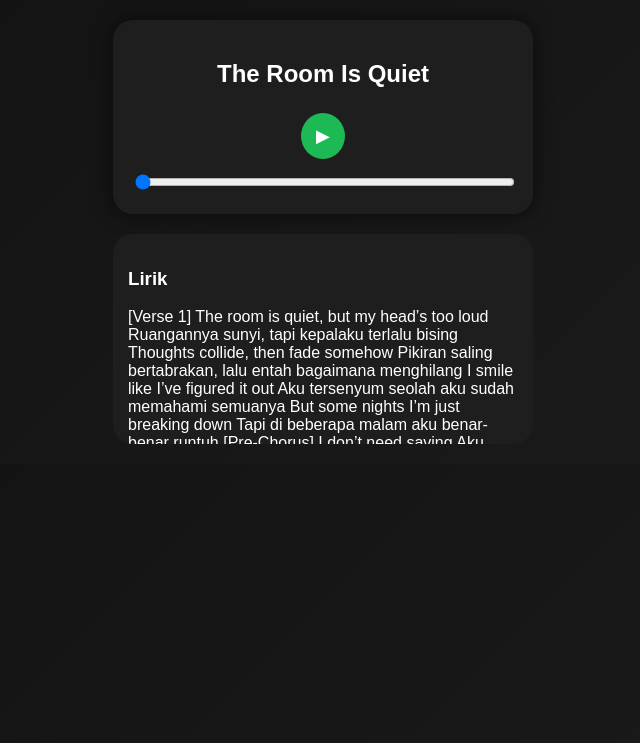
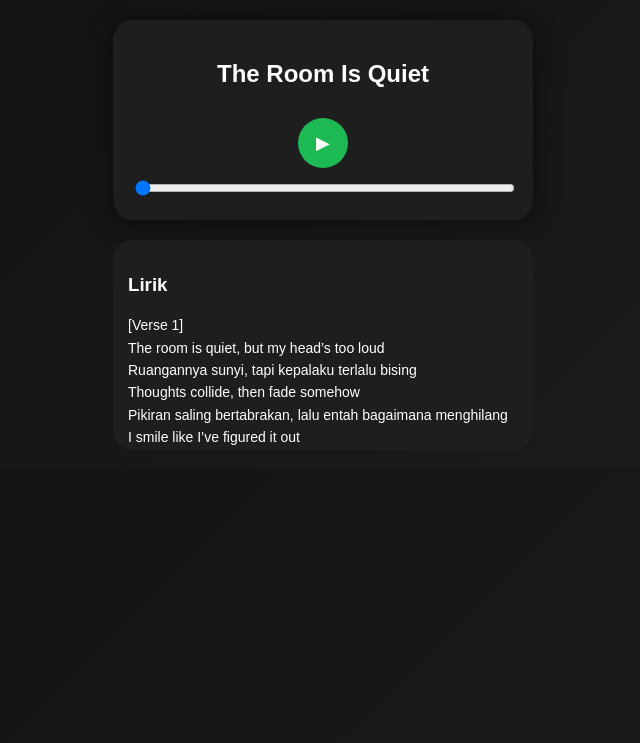
Before and after one commit to AltharionsStore/Zero-Song, a plain HTML site: page index.html in a window 1280 px wide. Shown: the whole page, without its empty margins (317-957 px from the left). Drawn offline with Linux system fonts and the light colour scheme.

Commit message:
style.css

```diff
--- a/style.css
+++ b/style.css
@@ -16,15 +16,15 @@ body {
   padding: 20px;
   border-radius: 20px;
   text-align: center;
-  box-shadow: 0 0 20px rgba(0,0,0,0.6);
+  box-shadow: 0 0 25px rgba(0,0,0,0.6);
 }
 
 .controls button {
   background: #1db954;
   border: none;
   color: white;
-  padding: 12px 15px;
-  margin: 5px;
+  padding: 14px 18px;
+  margin: 10px;
   border-radius: 50%;
   font-size: 18px;
   cursor: pointer;
@@ -35,6 +35,25 @@ body {
   background: #17a44c;
   transform: scale(1.1);
 }
+
+input[type="range"] {
+  width: 100%;
+}
+
+.lyrics-box {
+  margin-top: 20px;
+  background: #1e1e1e;
+  padding: 15px;
+  border-radius: 20px;
+  max-height: 300px;
+  overflow-y: auto;
+}
+
+#lyrics {
+  white-space: pre-line;
+  line-height: 1.6;
+  font-size: 14px;
+}}
 
 input[type="range"] {
   width: 100%;
```
